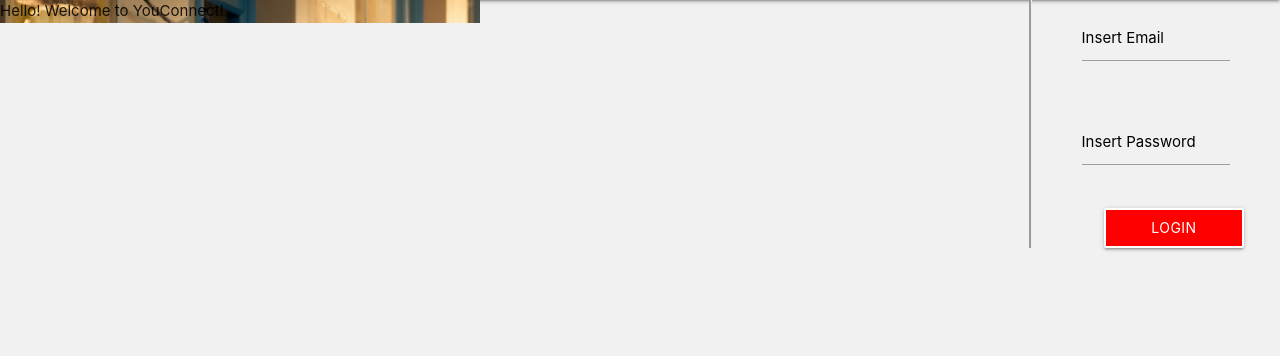
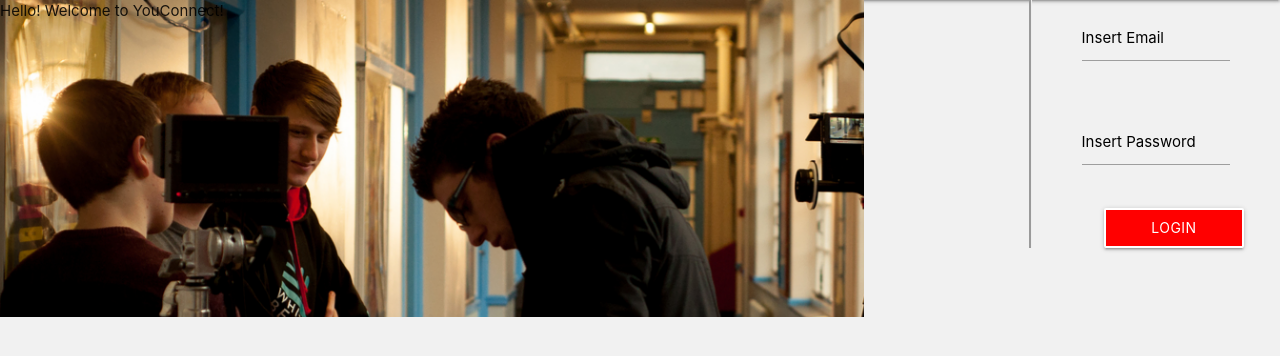
Before and after one commit to DariaRadu/websec-exam, a PHP site: page /login.php in a window 1280 px wide. Shown: the part 64-420 px from the top of the page. Run offline with PHP 8.4, Linux system fonts and the light colour scheme; some libraries are stand-ins or nearby versions.

Commit message:
update login

```diff
--- a/css/_login.scss
+++ b/css/_login.scss
@@ -4,7 +4,8 @@
 #loginLeftSide {
     background-image: url("../graphics/group-photo.png");
     float: left;
-    padding-right: 20%;
+    padding-right: 50%;
+    padding-bottom: 23%;
 
 }
 
--- a/css/style.css
+++ b/css/style.css
@@ -35,7 +35,8 @@ body {
 #loginLeftSide {
   background-image: url("../graphics/group-photo.png");
   float: left;
-  padding-right: 20%; }
+  padding-right: 50%;
+  padding-bottom: 23%; }
 
 #loginRightSide {
   float: right;
```
Also changed, not shown: 1 other file.
